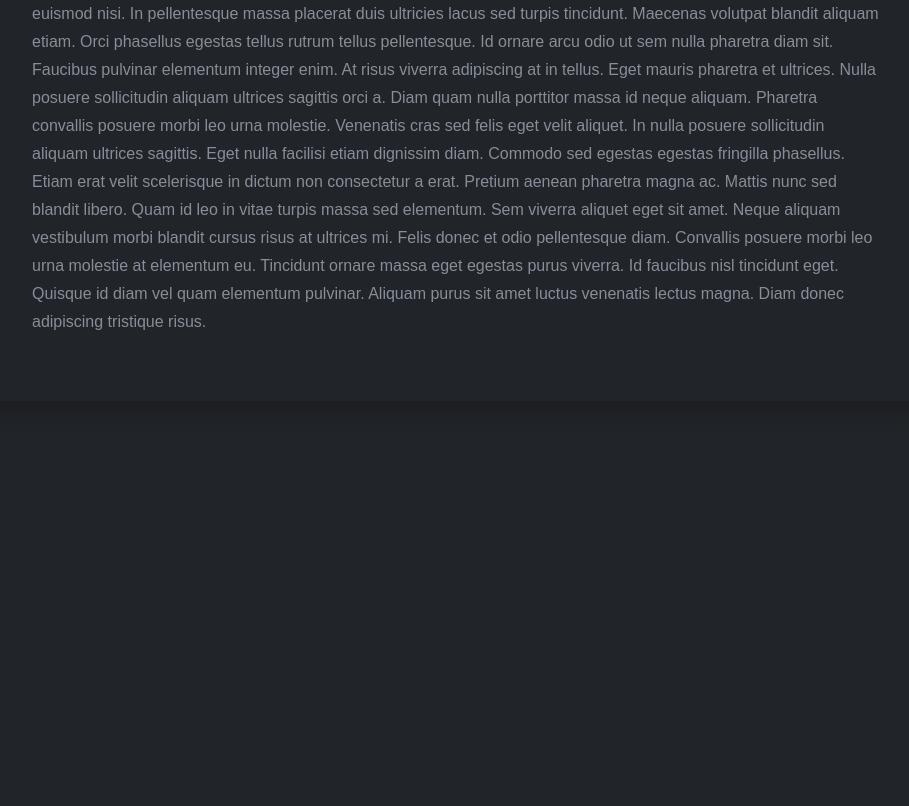
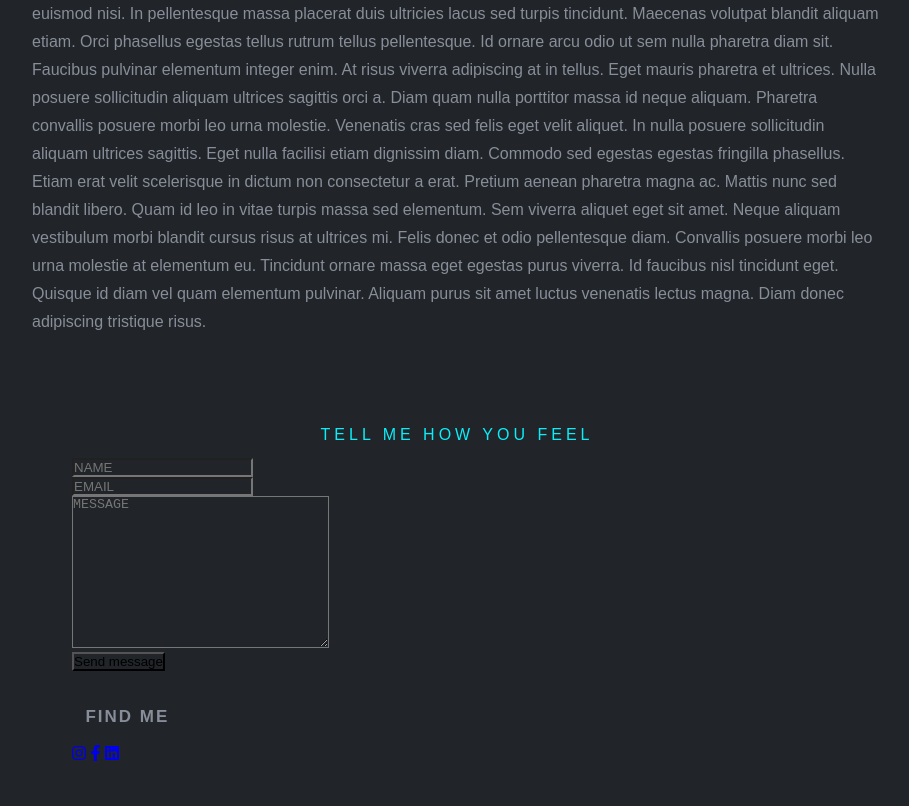
Before and after one commit to Punyaj/PWebsite, a plain HTML site: page Post1.html in a window 1280 px wide. Shown: the part 1536-2342 px from the top of the page, without its empty margins (183-1092 px from the left). Before the commit the page ends 1997 px from the top, so only its background shows below. Drawn offline with nearby package versions, Linux system fonts and the light colour scheme.

Commit message:
Add files via upload

```diff
--- a/Post1.html
+++ b/Post1.html
@@ -54,8 +54,7 @@ tempore. Quisquam, cupiditate! In suscipit tenetur sit beatae inventore aliquid
           <p>Velit scelerisque in dictum non consectetur. Potenti nullam ac tortor vitae purus faucibus ornare suspendisse sed. Interdum velit euismod in pellentesque massa. Amet porttitor eget dolor morbi non. Pellentesque diam volutpat commodo sed egestas egestas. Massa sapien faucibus et molestie ac. Rhoncus aenean vel elit scelerisque mauris. In est ante in nibh mauris cursus mattis molestie a. At imperdiet dui accumsan sit amet nulla. Egestas erat imperdiet sed euismod nisi. In pellentesque massa placerat duis ultricies lacus sed turpis tincidunt. Maecenas volutpat blandit aliquam etiam. Orci phasellus egestas tellus rutrum tellus pellentesque. Id ornare arcu odio ut sem nulla pharetra diam sit. Faucibus pulvinar elementum integer enim. At risus viverra adipiscing at in tellus. Eget mauris pharetra et ultrices. Nulla posuere sollicitudin aliquam ultrices sagittis orci a.
 
       Diam quam nulla porttitor massa id neque aliquam. Pharetra convallis posuere morbi leo urna molestie. Venenatis cras sed felis eget velit aliquet. In nulla posuere sollicitudin aliquam ultrices sagittis. Eget nulla facilisi etiam dignissim diam. Commodo sed egestas egestas fringilla phasellus. Etiam erat velit scelerisque in dictum non consectetur a erat. Pretium aenean pharetra magna ac. Mattis nunc sed blandit libero. Quam id leo in vitae turpis massa sed elementum. Sem viverra aliquet eget sit amet. Neque aliquam vestibulum morbi blandit cursus risus at ultrices mi. Felis donec et odio pellentesque diam. Convallis posuere morbi leo urna molestie at elementum eu. Tincidunt ornare massa eget egestas purus viverra. Id faucibus nisl tincidunt eget. Quisque id diam vel quam elementum pulvinar. Aliquam purus sit amet luctus venenatis lectus magna. Diam donec adipiscing tristique risus.</p>
-    </section>
-  </div>
+
 
     <!-- <aside class="aside">
           <h4 class="heading">Other Articles you might Enjoy</h4>
@@ -75,14 +74,60 @@ tempore. Quisquam, cupiditate! In suscipit tenetur sit beatae inventore aliquid
           </div>
         </aside> -->
 
-    </section>
 
 
 
+<br>
 
+  <!-- contact section start -->
+  <section class="contact" id="contact">
+    <div class="max-width1">
 
+        <!-- <div class="contact-middle" style="padding-bottom: 0%;">
+            <h5 class="blog-text" style="letter-spacing: 4px;">CONTACT</h5>
+         </div>  -->
 
+    <br>
+        <div class="contact-content">
+            <div class="column right">
+                <div class="text" style="text-align: center; padding: 10px; line-height: 1.6rem; color: #0beef9; letter-spacing: 4px; font-weight: 100; font-size: 16px;">TELL ME HOW YOU FEEL</div>
+                <form action="#">
+                    <div class="fields">
+                        <div class="field name">
+                            <input type="text" placeholder="NAME" required>
+                        </div>
+                        <div class="field email">
+                            <input type="email" placeholder="EMAIL" required>
+                        </div>
+                    </div>
 
+                    <div class="field textarea">
+                        <textarea cols="30" rows="10" placeholder="MESSAGE" required></textarea>
+                    </div>
+                    <div class="button-area">
+                        <button type="submit" style="color:black">Send message</button>
+                    </div>
+                </form>
+                <br>
+
+<div class="icons">
+<br>
+                <h3 style="letter-spacing: 2px; font-size: 17px;">&nbsp; FIND ME</h3>
+                   <br>
+                   <a href="#"><i class="fab fa-instagram icon"></i></a>
+                   <a href="#"><i class="fab fa-facebook-f icon"></i></a>
+                   <a href="#"><i class="fab fa-linkedin icon"></i></a>
+
+            </div>
+        </div>
+    </div>
+</div>
+
+</section>
+</section>
+
+</section>
+</div>
 
 
 
```
